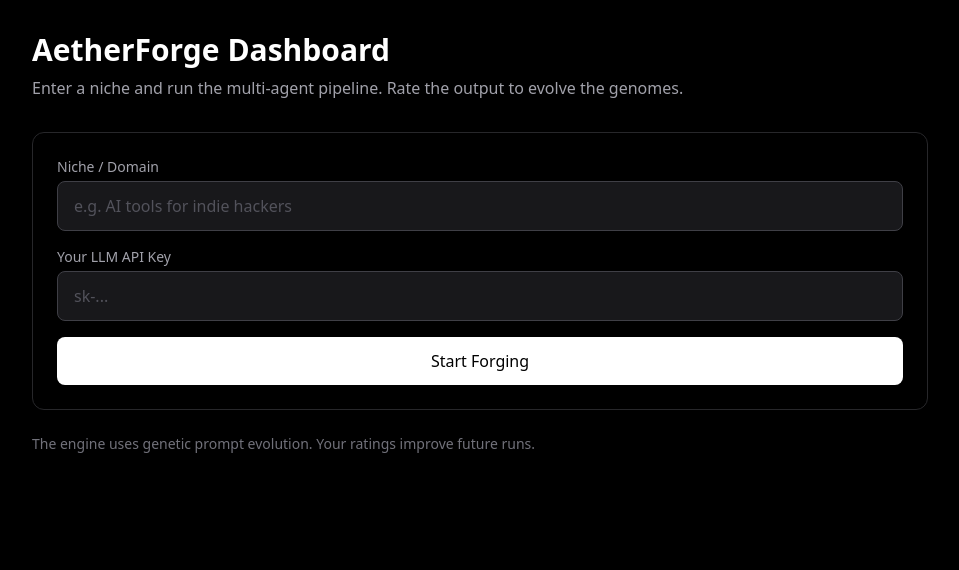
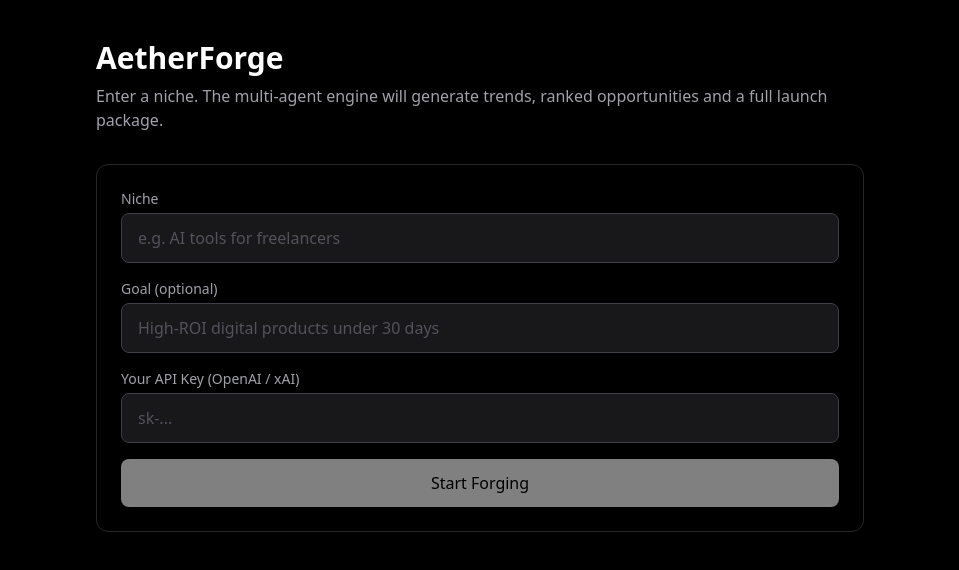
Before and after one commit to vandemoosdijkstanley-bot/aetherforge, a Next.js app: page /dashboard in a window 1280 px wide. Shown: the top 570 px of the page, without its empty margins (160-1119 px from the left). Built offline with nearby package versions, Linux system fonts and the light colour scheme.

Commit message:
Priority 2: Production dashboard that calls the real API and displays trends, top opportunity and assets

```diff
--- a/app/dashboard/page.tsx
+++ b/app/dashboard/page.tsx
@@ -1,38 +1,149 @@
-export default function Dashboard() {
+'use client';
+
+import { useState } from 'react';
+
+export default function DashboardPage() {
+  const [niche, setNiche] = useState('');
+  const [goal, setGoal] = useState('');
+  const [apiKey, setApiKey] = useState('');
+  const [loading, setLoading] = useState(false);
+  const [error, setError] = useState('');
+  const [result, setResult] = useState<any>(null);
+
+  async function runPipeline() {
+    if (!niche.trim() || !apiKey.trim()) {
+      setError('Niche and API key are required');
+      return;
+    }
+
+    setLoading(true);
+    setError('');
+    setResult(null);
+
+    try {
+      const res = await fetch('/api/agents/run', {
+        method: 'POST',
+        headers: { 'Content-Type': 'application/json' },
+        body: JSON.stringify({
+          niche: niche.trim(),
+          goal: goal.trim() || undefined,
+          userApiKey: apiKey.trim(),
+          provider: 'openai',
+        }),
+      });
+
+      const data = await res.json();
+
+      if (!res.ok || !data.success) {
+        throw new Error(data.error || 'Pipeline failed');
+      }
+
+      setResult(data.result);
+    } catch (err: any) {
+      setError(err.message || 'Something went wrong');
+    } finally {
+      setLoading(false);
+    }
+  }
+
   return (
-    <main className="min-h-screen bg-black text-white p-8">
-      <div className="max-w-4xl mx-auto">
-        <h1 className="text-3xl font-bold mb-2">AetherForge Dashboard</h1>
+    <main className="min-h-screen bg-black text-white p-6 md:p-10">
+      <div className="max-w-3xl mx-auto">
+        <h1 className="text-3xl font-bold mb-2">AetherForge</h1>
         <p className="text-zinc-400 mb-8">
-          Enter a niche and run the multi-agent pipeline. Rate the output to evolve the genomes.
+          Enter a niche. The multi-agent engine will generate trends, ranked opportunities and a full launch package.
         </p>
 
-        <div className="space-y-4 border border-zinc-800 rounded-xl p-6">
+        <div className="space-y-4 border border-zinc-800 rounded-xl p-6 mb-8">
           <div>
-            <label className="block text-sm text-zinc-400 mb-1">Niche / Domain</label>
+            <label className="block text-sm text-zinc-400 mb-1">Niche</label>
             <input
               type="text"
-              placeholder="e.g. AI tools for indie hackers"
+              value={niche}
+              onChange={(e) => setNiche(e.target.value)}
+              placeholder="e.g. AI tools for freelancers"
               className="w-full bg-zinc-900 border border-zinc-700 rounded-lg px-4 py-3 text-white placeholder-zinc-600 focus:outline-none focus:border-white"
             />
           </div>
+
           <div>
-            <label className="block text-sm text-zinc-400 mb-1">Your LLM API Key</label>
+            <label className="block text-sm text-zinc-400 mb-1">Goal (optional)</label>
+            <input
+              type="text"
+              value={goal}
+              onChange={(e) => setGoal(e.target.value)}
+              placeholder="High-ROI digital products under 30 days"
+              className="w-full bg-zinc-900 border border-zinc-700 rounded-lg px-4 py-3 text-white placeholder-zinc-600 focus:outline-none focus:border-white"
+            />
+          </div>
+
+          <div>
+            <label className="block text-sm text-zinc-400 mb-1">Your API Key (OpenAI / xAI)</label>
             <input
               type="password"
+              value={apiKey}
+              onChange={(e) => setApiKey(e.target.value)}
               placeholder="sk-..."
               className="w-full bg-zinc-900 border border-zinc-700 rounded-lg px-4 py-3 text-white placeholder-zinc-600 focus:outline-none focus:border-white"
             />
           </div>
-          <button className="w-full bg-white text-black font-medium py-3 rounded-lg hover:bg-zinc-200 transition">
-            Start Forging
+
+          <button
+            onClick={runPipeline}
+            disabled={loading || !niche.trim() || !apiKey.trim()}
+            className="w-full bg-white text-black font-medium py-3 rounded-lg hover:bg-zinc-200 transition disabled:opacity-50 disabled:cursor-not-allowed"
+          >
+            {loading ? 'Forging...' : 'Start Forging'}
           </button>
         </div>
 
-        <p className="mt-6 text-sm text-zinc-500">
-          The engine uses genetic prompt evolution. Your ratings improve future runs.
-        </p>
+        {error && (
+          <div className="mb-6 p-4 bg-red-950/50 border border-red-800 rounded-lg text-red-300 text-sm">
+            {error}
+          </div>
+        )}
+
+        {result && (
+          <div className="space-y-8">
+            <section>
+              <h2 className="text-xl font-semibold mb-3">Top Opportunity</h2>
+              <div className="bg-zinc-900 border border-zinc-800 rounded-xl p-5">
+                <h3 className="text-lg font-medium mb-2">{result.topOpportunity?.title}</h3>
+                <p className="text-zinc-300 mb-3">{result.topOpportunity?.pitch}</p>
+                <div className="grid grid-cols-2 gap-3 text-sm text-zinc-400">
+                  <div>Score: {result.topOpportunity?.attractivenessScore}</div>
+                  <div>Days to first €: {result.topOpportunity?.daysToFirstEuro}</div>
+                  <div>Difficulty: {result.topOpportunity?.difficulty}/10</div>
+                  <div>Model: {result.topOpportunity?.revenueModel}</div>
+                </div>
+              </div>
+            </section>
+
+            <section>
+              <h2 className="text-xl font-semibold mb-3">Assets Package</h2>
+              <div className="bg-zinc-900 border border-zinc-800 rounded-xl p-5">
+                <pre className="whitespace-pre-wrap text-sm text-zinc-300 overflow-auto max-h-[600px]">
+                  {result.assetsMarkdown}
+                </pre>
+              </div>
+            </section>
+
+            {result.trends && (
+              <section>
+                <h2 className="text-xl font-semibold mb-3">Trend Intelligence</h2>
+                <div className="bg-zinc-900 border border-zinc-800 rounded-xl p-5 text-sm text-zinc-400">
+                  <p className="mb-2">{result.trends.summaryInsight}</p>
+                  <ul className="list-disc pl-5 space-y-1">
+                    {result.trends.trends?.slice(0, 4).map((t: any, i: number) => (
+                      <li key={i}>{t.name} (momentum {t.momentumScore}/10)</li>
+                    ))}
+                  </ul>
+                </div>
+              </section>
+            )}
+          </div>
+        )}
       </div>
     </main>
-  )
+  );
 }
```
